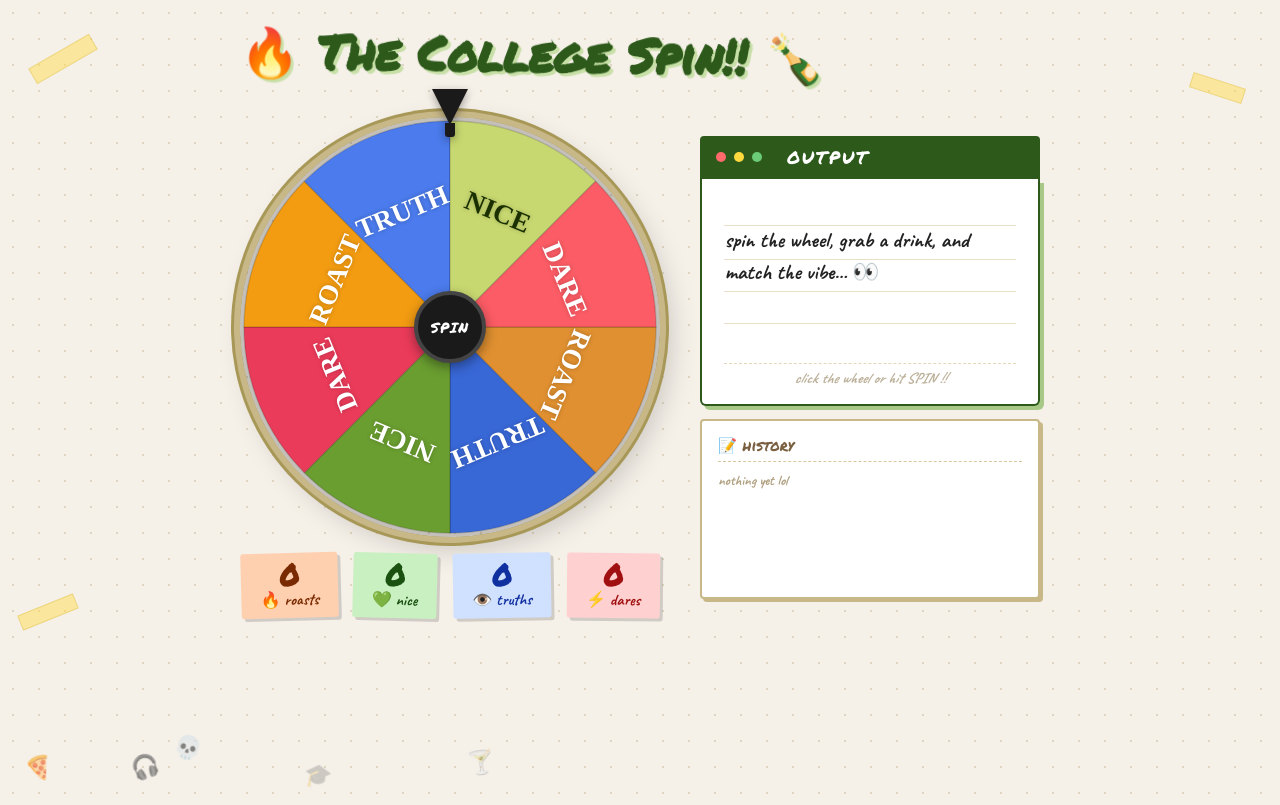
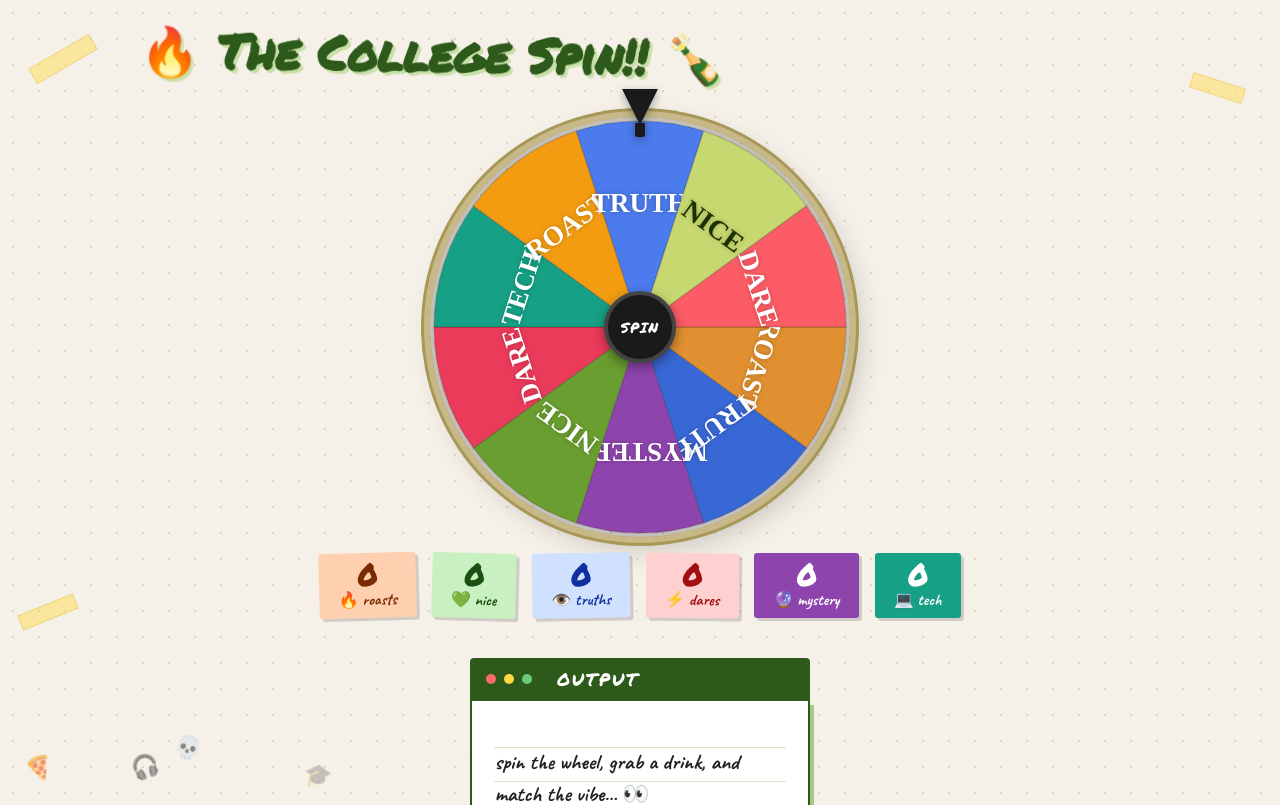
Before and after one commit to harmangill17/spingame, a React (Vite) app: page / in a window 1280 px wide. Shown: the top 805 px of the page. Built offline with nearby package versions, Linux system fonts and the light colour scheme.

Commit message:
feat: added mystery and technical quiz sections

```diff
--- a/src/App.jsx
+++ b/src/App.jsx
@@ -56,8 +56,24 @@ const DARES = [
   "Hand your phone to the person across from you and let them set your alarm for tomorrow."
 ];
 
+const MYSTERIES = [
+  "If you had to hide a body on campus, where would you put it?",
+  "What's the deepest rabbit hole you've gone down at 3 AM?",
+  "Describe a conspiracy theory you actually believe in.",
+  "If you were a wanted criminal, what would your crime be?",
+  "What is the strangest coincidence you've ever experienced?"
+];
+
+const TECHNICALS = [
+  "Explain what a closure is in JavaScript in under 10 seconds.",
+  "Write a regex to validate an email address (on a napkin or in your head).",
+  "What's the difference between margin and padding, quick!",
+  "Are you a spaces or tabs person? Defend your choice.",
+  "Explain the event loop to me like I'm five."
+];
+
 export default function App() {
-  const [stats, setStats] = useState({ roasts: 0, compliments: 0, truths: 0, dares: 0 });
+  const [stats, setStats] = useState({ roasts: 0, compliments: 0, truths: 0, dares: 0, mysteries: 0, technicals: 0 });
   const [history, setHistory] = useState([]);
   const [result, setResult] = useState({ type: null, text: 'spin the wheel, grab a drink, and match the vibe... 👀' });
   const [isSpinning, setIsSpinning] = useState(false);
@@ -67,13 +83,15 @@ export default function App() {
     const pool =
       type === 'roast' ? ROASTS :
       type === 'compliment' ? COMPLIMENTS :
-      type === 'truth' ? TRUTHS : DARES;
+      type === 'truth' ? TRUTHS :
+      type === 'mystery' ? MYSTERIES :
+      type === 'technical' ? TECHNICALS : DARES;
 
     text = pool[Math.floor(Math.random() * pool.length)];
 
     setStats(prev => ({
       ...prev,
-      [type + 's']: prev[type + 's'] + 1
+      [type === 'mystery' ? 'mysteries' : type === 'technical' ? 'technicals' : type + 's']: prev[type === 'mystery' ? 'mysteries' : type === 'technical' ? 'technicals' : type + 's'] + 1
     }));
 
     setResult({ type, text });
--- a/src/components/ResultBox.jsx
+++ b/src/components/ResultBox.jsx
@@ -2,10 +2,12 @@ const BADGE_CONFIG = {
   roast: { text: '🔥 ROASTED!', colorClass: 'roast' },
   compliment: { text: '💚 NICE ONE!', colorClass: 'compliment' },
   truth: { text: '👁️ TRUTH TIME!', colorClass: 'truth' },
-  dare: { text: '⚡ DARE!', colorClass: 'dare' }
+  dare: { text: '⚡ DARE!', colorClass: 'dare' },
+  mystery: { text: '🔮 MYSTERY?!', colorClass: 'mystery' },
+  technical: { text: '💻 GEEK SCENE!', colorClass: 'technical' }
 };
 
-const ICON = { roast: '🔥', compliment: '💚', truth: '👁️', dare: '⚡' };
+const ICON = { roast: '🔥', compliment: '💚', truth: '👁️', dare: '⚡', mystery: '🔮', technical: '💻' };
 
 export default function ResultBox({ result, history, isSpinning }) {
   let badgeClass = 'result-type-badge';
--- a/src/components/Wheel.jsx
+++ b/src/components/Wheel.jsx
@@ -3,8 +3,10 @@ import { useEffect, useRef } from 'react';
 const SEGS = [
   { type:'roast',      fill:'#e09030', text:'white' },
   { type:'truth',      fill:'#3867d6', text:'white' },
+  { type:'mystery',    fill:'#8e44ad', text:'white' },
   { type:'compliment', fill:'#6a9e30', text:'white' },
   { type:'dare',       fill:'#eb3b5a', text:'white' },
+  { type:'technical',  fill:'#16a085', text:'white' },
   { type:'roast',      fill:'#f39c12', text:'white' },
   { type:'truth',      fill:'#4b7bec', text:'white' },
   { type:'compliment', fill:'#c8d870', text:'#1a3000' },
@@ -16,6 +18,8 @@ const LABELS = {
   compliment: 'NICE',
   truth:      'TRUTH',
   dare:       'DARE',
+  mystery:    'MYSTERY',
+  technical:  'TECH'
 };
 
 export default function Wheel({ stats, isSpinning, setIsSpinning, onReveal }) {
@@ -113,6 +117,8 @@ export default function Wheel({ stats, isSpinning, setIsSpinning, onReveal }) {
         <div className="sc c"><span>{stats.compliments}</span>💚 nice</div>
         <div className="sc tr"><span>{stats.truths}</span>👁️ truths</div>
         <div className="sc d"><span>{stats.dares}</span>⚡ dares</div>
+        <div className="sc my" style={{ background: '#8e44ad', color: 'white' }}><span>{stats.mysteries}</span>🔮 mystery</div>
+        <div className="sc te" style={{ background: '#16a085', color: 'white' }}><span>{stats.technicals}</span>💻 tech</div>
       </div>
     </div>
   );
--- a/src/index.css
+++ b/src/index.css
@@ -247,6 +247,8 @@ canvas:hover {
 .result-type-badge.compliment { background: #d0f0d0; color: #1a6020; border: 2px solid #50b050; }
 .result-type-badge.truth      { background: #d0e0ff; color: #1030a0; border: 2px solid #5070e0; }
 .result-type-badge.dare       { background: #ffd0d0; color: #a01010; border: 2px solid #e05050; }
+.result-type-badge.mystery    { background: #f2d7f5; color: #6a1b9a; border: 2px solid #9c27b0; }
+.result-type-badge.technical  { background: #d0f0e8; color: #00695c; border: 2px solid #009688; }
 
 .result-text-area {
   font-family: 'Caveat', cursive;
@@ -329,6 +331,8 @@ canvas:hover {
 .hi.compliment { color: #1a5010; border-color: #50b050; background: #f0fff0; }
 .hi.truth      { color: #1030a0; border-color: #5070e0; background: #e8f0ff; }
 .hi.dare       { color: #a01010; border-color: #e05050; background: #ffe8e8; }
+.hi.mystery    { color: #6a1b9a; border-color: #9c27b0; background: #fdf5ff; }
+.hi.technical  { color: #00695c; border-color: #009688; background: #f0fff8; }
 
 /* Confetti & Emojis Animation */
 .bit {
```
